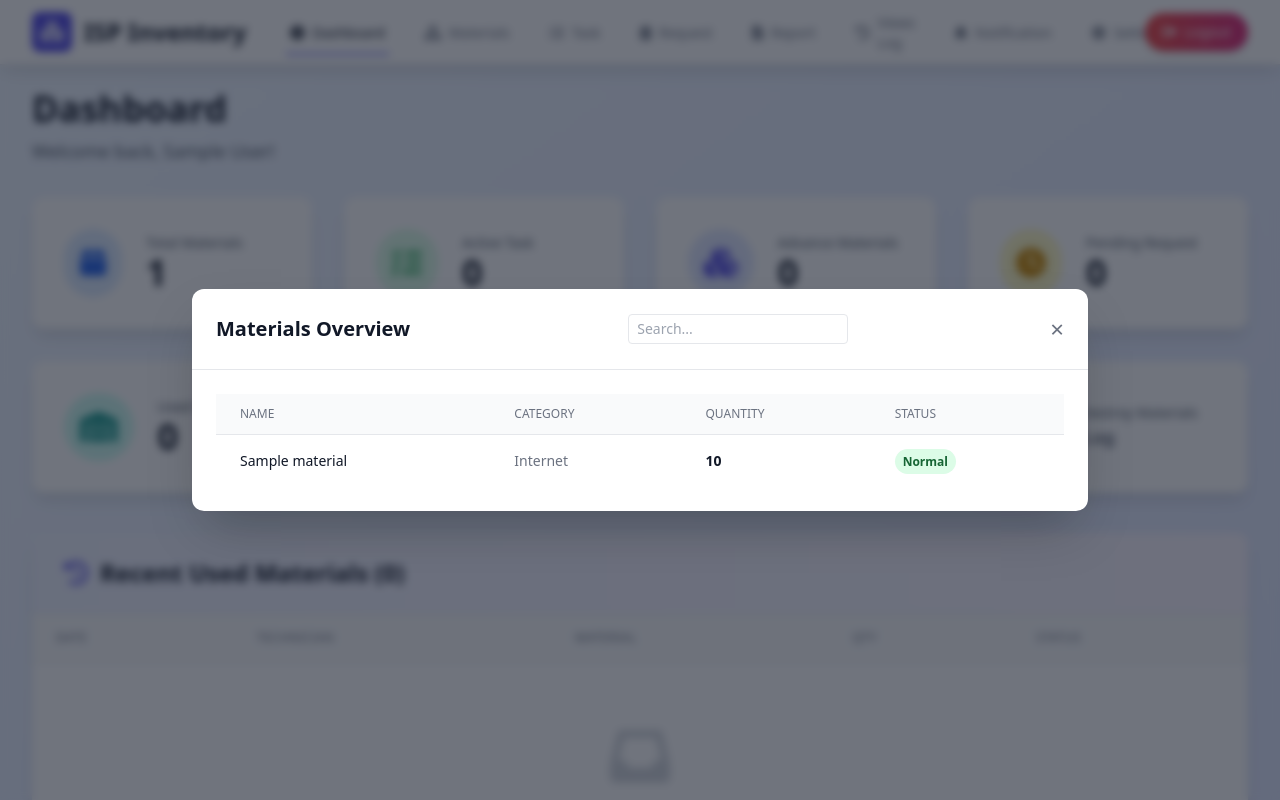
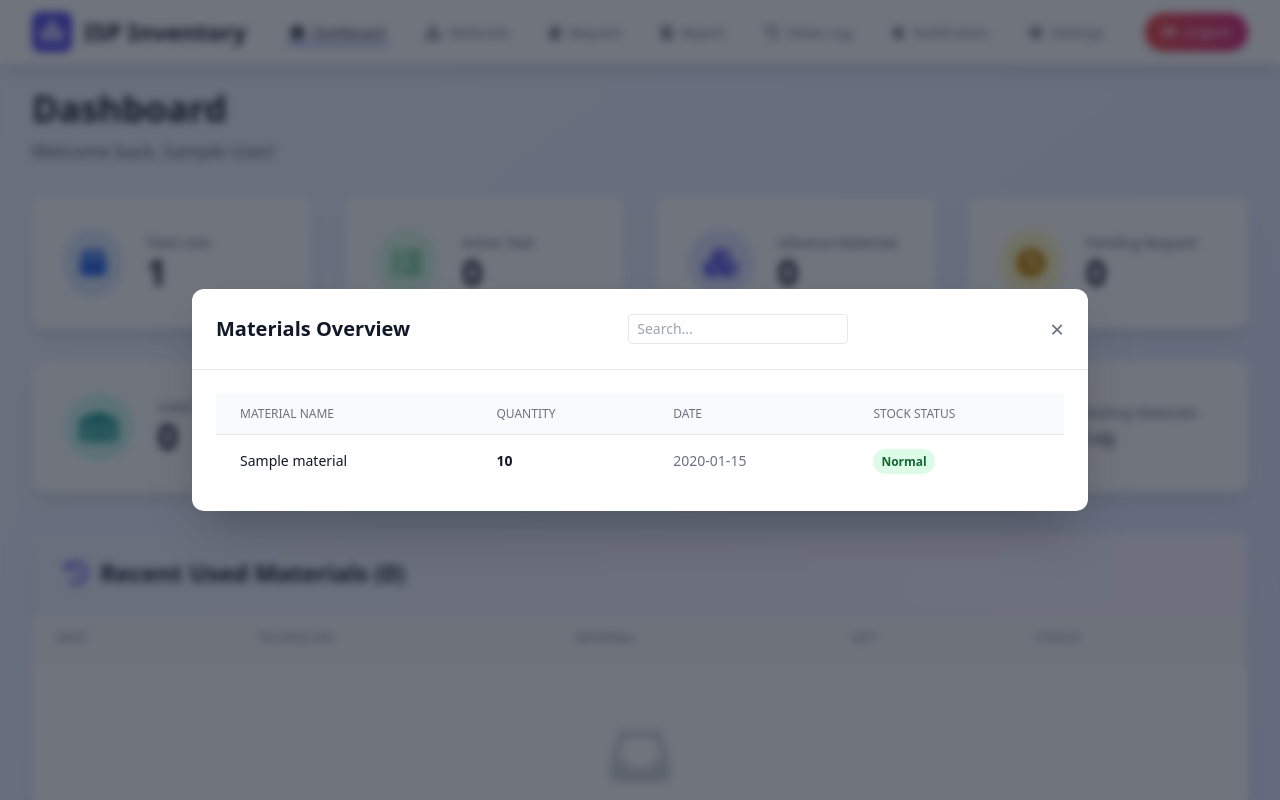
Before and after one commit to Mahadinhasan/ISP-inventory, a Django app: page /dashboard/ in a window 1280 px wide, after a click that opens the changed part. Run offline with Django 5.2, Linux system fonts and the light colour scheme; a user stored in the database is signed in; tables that the repository leaves empty hold one stand-in row (values such as "Sample post"); some libraries are stand-ins or nearby versions.

Commit message:
30,01,26V1

```diff
--- a/ibccl/isp_inventory/views.py
+++ b/ibccl/isp_inventory/views.py
@@ -100,12 +100,14 @@ def dashboard(request):
     role = profile.role if profile else 'Technician'
 
     # Role-specific total materials count
+    # Request send by technician materials approved by admin and auto update total materials count unique materials False
     if role == 'Technician':
-        # For Technician: Count of unique materials they have been approved for
+        # For Technician: Count all approved requests with Normal stock status (not unique materials)
         total_materials = MaterialRequest.objects.filter(
             requester=request.user,
-            status='Approved'
-        ).values('material').distinct().count()
+            status='Approved',
+            material__status='Normal'  # Only count materials with Normal stock status
+        ).count()  # Count all approved requests, not distinct materials
     else:
         # For Admin & Storekeeper: Total count of all materials in system
         total_materials = Material.objects.count()
@@ -113,11 +115,25 @@ def dashboard(request):
     active_tasks = Task.objects.filter(status='In Progress').count()
     pending_requests = MaterialRequest.objects.filter(status='Pending').count()
 
-    # Data for dashboard modals
-    all_materials = Material.objects.all().order_by('-added_at')
+    # Data for dashboard modals - Role-specific
     all_tasks = Task.objects.all().order_by('-created_at')
     all_requests = MaterialRequest.objects.all().order_by('-requested_at')
     all_used_materials = UsedMaterial.objects.all().select_related('technician', 'material').order_by('-added_at')
+
+    # Role-specific material data for the materials modal
+    technician_approved_materials = None
+    all_materials = None
+
+    if role == 'Technician':
+        # For Technicians: Get approved MaterialRequest objects with Normal stock status only
+        technician_approved_materials = MaterialRequest.objects.filter(
+            requester=request.user,
+            status='Approved',
+            material__status='Normal'  # Only show materials with Normal stock status
+        ).select_related('material').order_by('-requested_at')
+    else:
+        # For Admin & Storekeeper: Get all materials
+        all_materials = Material.objects.all().order_by('-added_at')
 
     # Technician specific stats
     my_stock_count = 0
@@ -132,11 +148,17 @@ def dashboard(request):
         used_materials_count = UsedMaterial.objects.filter(technician=request.user).count()
         used_material_form = UsedMaterialForm(user=request.user)
 
+    # Admin specific stats
+    total_users = 0
+    if role == 'Admin':
+        total_users = User.objects.count()
+
     return render(request, 'inventory/dashboard.html', {
         'total_materials': total_materials,
         'active_tasks': active_tasks,
         'pending_requests': pending_requests,
         'all_materials': all_materials,
+        'technician_approved_materials': technician_approved_materials,
         'all_tasks': all_tasks,
         'all_requests': all_requests,
         'all_used_materials': all_used_materials,
@@ -145,6 +167,7 @@ def dashboard(request):
         'my_stock_count': my_stock_count,
         'used_materials_count': used_materials_count,
         'used_material_form': used_material_form,
+        'total_users': total_users,
     })
 
 
@@ -152,6 +175,10 @@ def dashboard(request):
 def materials_view(request):
     # Base queryset
     materials = Material.objects.all()
+    # Materials count normal/Low stock/Out of stock
+    total_normal_stock = Material.objects.filter(status='Normal').count()
+    total_low_stock = Material.objects.filter(status='Low Stock').count()
+    total_out_of_stock = Material.objects.filter(status='Out of Stock').count()
 
     # Ensure a UserProfile exists and read role
     profile = ensure_userprofile(request.user)
@@ -238,6 +265,7 @@ def materials_view(request):
 
         # Add/edit material
         # Material model duplicate name not allowed massages show
+
         instance = None
         if material_id and material_id != 'undefined' and material_id.isdigit():
             instance = get_object_or_404(Material, id=material_id)
@@ -270,6 +298,9 @@ def materials_view(request):
     form = MaterialForm(user=request.user)
     context = {
         'category': category,
+        'total_normal_stock': total_normal_stock,
+        'total_low_stock': total_low_stock,
+        'total_out_of_stock': total_out_of_stock,
         'stock_status': stock_status,
         'materials': materials,
         'form': form,
@@ -368,6 +399,10 @@ def tasks_view(request):
 @login_required
 def requests_view(request):
     requests = MaterialRequest.objects.all().order_by('-requested_at')
+    #Request count approved/pending/reject
+    approved_count = requests.filter(status='Approved').count()
+    pending_count = requests.filter(status='Pending').count()
+    reject_count = requests.filter(status='Rejected').count()
 
     profile = ensure_userprofile(request.user)
     role = profile.role if profile else 'Technician'
--- a/ibccl/templates/inventory/base.html
+++ b/ibccl/templates/inventory/base.html
@@ -65,10 +65,12 @@
                         </a>
                         {% endif %}
                         <!--Task-->
+                        {% if user.userprofile.role != 'Admin' and user.userprofile.role != 'Storekeeper' %}
                         <a href="{% url 'tasks' %}"
                             class="nav-link border-transparent text-gray-500 hover:border-gray-300 hover:text-gray-700 inline-flex items-center px-1 pt-1 border-b-2 text-sm font-medium">
                             <i class="fas fa-tasks mr-2"></i>Task
                         </a>
+                        {% endif %}
                         <!--Request-->
                         <a href="{% url 'requests' %}"
                             class="nav-link border-transparent text-gray-500 hover:border-gray-300 hover:text-gray-700 inline-flex items-center px-1 pt-1 border-b-2 text-sm font-medium">
@@ -89,7 +91,7 @@
                             class="nav-link border-transparent text-gray-500 hover:border-gray-300 hover:text-gray-700 inline-flex items-center px-1 pt-1 border-b-2 text-sm font-medium">
                             <i class="fas fa-bell mr-2"></i>Notification
                         </a>
-                        {% if user.userprofile.role != 'Technician' %}
+                        {% if user.userprofile.role != 'Technician' and user.userprofile.role != 'Storekeeper' %}
                         {% if user.is_superuser %}
                         <!--Settings (Admin only)-->
                         <a href="{% url 'settings' %}"
@@ -133,8 +135,10 @@
                 <a href="{% url 'materials' %}"
                     class="block pl-3 pr-4 py-2 border-l-4 border-transparent text-base font-medium text-gray-600 hover:bg-gray-50 hover:border-gray-300 hover:text-gray-800">Materials</a>
                 {% endif %}
+                {% if user.userprofile.role != 'Admin' and user.userprofile.role != 'Storekeeper' %}
                 <a href="{% url 'tasks' %}"
                     class="block pl-3 pr-4 py-2 border-l-4 border-transparent text-base font-medium text-gray-600 hover:bg-gray-50 hover:border-gray-300 hover:text-gray-800">Task</a>
+                {% endif %}
                 <a href="{% url 'requests' %}"
                     class="block pl-3 pr-4 py-2 border-l-4 border-transparent text-base font-medium text-gray-600 hover:bg-gray-50 hover:border-gray-300 hover:text-gray-800">Request</a>
                 <a href="{% url 'reports' %}"
@@ -144,7 +148,7 @@
                     Log</a>
                 <a href="#"
                     class="block pl-3 pr-4 py-2 border-l-4 border-transparent text-base font-medium text-gray-600 hover:bg-gray-50 hover:border-gray-300 hover:text-gray-800">Notification</a>
-                {% if user.userprofile.role != 'Technician' %}
+                {% if user.userprofile.role != 'Technician' and user.userprofile.role != 'Storekeeper' %}
                 {% if user.is_superuser %}
                 <a href="{% url 'settings' %}"
                     class="block pl-3 pr-4 py-2 border-l-4 border-transparent text-base font-medium text-gray-600 hover:bg-gray-50 hover:border-gray-300 hover:text-gray-800">Settings</a>
--- a/ibccl/templates/inventory/dashboard.html
+++ b/ibccl/templates/inventory/dashboard.html
@@ -9,6 +9,7 @@
 
     <div class="grid grid-cols-1 md:grid-cols-2 lg:grid-cols-4 gap-8 mb-10">
         <!-- 1. Total Materials Card -->
+        {% if user.userprofile.role != 'Admin' %}
         <div onclick="document.getElementById('materialsModal').classList.remove('hidden')"
             class="bg-white rounded-xl shadow-lg p-8 card-hover cursor-pointer transform transition hover:scale-105 active:scale-95">
             <div class="flex items-center">
@@ -21,8 +22,24 @@
                 </div>
             </div>
         </div>
-
-        <!-- 2. Active Task Card -->
+        {% endif %}
+        <!-- 2. Total User Card -->
+        {% if user.userprofile.role == 'Admin' %}
+        <div onclick="document.getElementById('materialsModal').classList.remove('hidden')"
+            class="bg-white rounded-xl shadow-lg p-8 card-hover cursor-pointer transform transition hover:scale-105 active:scale-95">
+            <div class="flex items-center">
+                <div class="p-4 bg-blue-100 rounded-full">
+                    <i class="fas fa-box text-3xl text-blue-600"></i>
+                </div>
+                <div class="ml-6">
+                    <p class="text-sm font-medium text-gray-600">Total User</p>
+                    <p class="text-4xl font-bold text-gray-900">{{ total_users }}</p>
+                </div>
+            </div>
+        </div>
+        {% endif %}
+        <!-- 3. Active Task Card -->
+        {% if user.userprofile.role != 'Storekeeper' %}
         <div onclick="document.getElementById('tasksModal').classList.remove('hidden')"
             class="bg-white rounded-xl shadow-lg p-8 card-hover cursor-pointer transform transition hover:scale-105 active:scale-95">
             <div class="flex items-center">
@@ -35,8 +52,9 @@
                 </div>
             </div>
         </div>
-
-        <!-- 3. Advance Materials Card (Technician Stock) -->
+        {% endif %}
+        <!-- 4. Advance Materials Card (Technician Stock) -->
+        <!--Advance materials request send by technician-->
         <div onclick="document.getElementById('advanceMaterialsModal').classList.remove('hidden')"
             class="bg-white rounded-xl shadow-lg p-8 card-hover cursor-pointer transform transition hover:scale-105 active:scale-95">
             <div class="flex items-center">
@@ -49,8 +67,7 @@
                 </div>
             </div>
         </div>
-
-        <!-- 4. Pending Request Card -->
+        <!-- 5. Pending Request Card -->
         <div onclick="document.getElementById('requestsModal').classList.remove('hidden')"
             class="bg-white rounded-xl shadow-lg p-8 card-hover cursor-pointer transform transition hover:scale-105 active:scale-95">
             <div class="flex items-center">
@@ -64,7 +81,7 @@
             </div>
         </div>
 
-        <!-- 5. Used Materials Card -->
+        <!-- 6. Used Materials Card -->
         <div onclick="document.getElementById('usedModelsModal').classList.remove('hidden')"
             class="bg-white rounded-xl shadow-lg p-8 card-hover cursor-pointer transform transition hover:scale-105 active:scale-95">
             <div class="flex items-center">
@@ -78,7 +95,7 @@
             </div>
         </div>
 
-        <!-- 6. Reports Card -->
+        <!-- 7. Reports Card -->
         <div data-redirect="{% url 'reports' %}"
             class="bg-white rounded-xl shadow-lg p-8 card-hover cursor-pointer transform transition hover:scale-105 active:scale-95">
             <div class="flex items-center">
@@ -92,7 +109,7 @@
             </div>
         </div>
 
-        <!-- 7. Internal Communication Card -->
+        <!-- 8. Internal Communication Card -->
         <div onclick="document.getElementById('internalCommModal').classList.remove('hidden')"
             class="bg-white rounded-xl shadow-lg p-8 card-hover cursor-pointer transform transition hover:scale-105 active:scale-95">
             <div class="flex items-center">
@@ -106,7 +123,7 @@
             </div>
         </div>
 
-        <!-- 8. Destroy Materials Card -->
+        <!-- 9. Destroy Materials Card -->
         <div onclick="document.getElementById('destroyMaterialsModal').classList.remove('hidden')"
             class="bg-white rounded-xl shadow-lg p-8 card-hover cursor-pointer transform transition hover:scale-105 active:scale-95">
             <div class="flex items-center">
@@ -122,13 +139,20 @@
     </div>
     <!-- Modals -->
 
+
     <!-- Materials Modal -->
     <div id="materialsModal"
         class="fixed inset-0 bg-gray-900 bg-opacity-60 hidden flex items-center justify-center z-50 backdrop-blur-sm"
         onclick="if(event.target === this) this.classList.add('hidden')">
         <div class="bg-white rounded-xl shadow-2xl w-full max-w-4xl max-h-[80vh] flex flex-col m-4">
             <div class="p-6 border-b flex justify-between items-center">
-                <h3 class="text-xl font-bold text-gray-900">Materials Overview</h3>
+                <h3 class="text-xl font-bold text-gray-900">
+                    {% if user.userprofile.role == 'Technician' %}
+                    My Approved Materials
+                    {% else %}
+                    Materials Overview
+                    {% endif %}
+                </h3>
                 <input type="text" placeholder="Search..." onkeyup="filterTable(this, 'materialsTable')"
                     class="border rounded px-2 py-1 ml-4 text-sm focus:ring-indigo-500 focus:border-indigo-500">
                 <button onclick="document.getElementById('materialsModal').classList.add('hidden')"
@@ -138,18 +162,44 @@
                 <table id="materialsTable" class="min-w-full divide-y divide-gray-200">
                     <thead class="bg-gray-50">
                         <tr>
-                            <th class="px-6 py-3 text-left text-xs font-medium text-gray-500 uppercase">Name</th>
-                            <th class="px-6 py-3 text-left text-xs font-medium text-gray-500 uppercase">Category</th>
+                            <th class="px-6 py-3 text-left text-xs font-medium text-gray-500 uppercase">Material Name
+                            </th>
                             <th class="px-6 py-3 text-left text-xs font-medium text-gray-500 uppercase">Quantity</th>
-                            <th class="px-6 py-3 text-left text-xs font-medium text-gray-500 uppercase">Status</th>
+                            <th class="px-6 py-3 text-left text-xs font-medium text-gray-500 uppercase">Date</th>
+                            <th class="px-6 py-3 text-left text-xs font-medium text-gray-500 uppercase">Stock Status
+                            </th>
                         </tr>
                     </thead>
                     <tbody class="divide-y divide-gray-200">
+                        {% if user.userprofile.role == 'Technician' %}
+                        {% for req in technician_approved_materials %}
+                        <tr>
+                            <td class="px-6 py-4 text-sm font-medium text-gray-900">{{ req.material.name }}</td>
+                            <td class="px-6 py-4 text-sm text-gray-900 font-bold">{{ req.quantity }}</td>
+                            <td class="px-6 py-4 text-sm text-gray-500">{{ req.requested_at|date:"Y-m-d" }}</td>
+                            <td class="px-6 py-4 text-sm">
+                                <span class="px-2 py-1 rounded-full text-xs font-semibold
+                                        {% if req.material.status == 'Normal' %}bg-green-100 text-green-800
+                                        {% elif req.material.status == 'Low Stock' %}bg-yellow-100 text-yellow-800
+                                        {% else %}bg-red-100 text-red-800{% endif %}">
+                                    {{ req.material.status }}
+                                </span>
+                            </td>
+                        </tr>
+                        {% empty %}
+                        <tr>
+                            <td colspan="4" class="px-6 py-8 text-center text-gray-500">
+                                <i class="fas fa-inbox text-4xl mb-2 text-gray-300"></i><br>
+                                No approved materials yet
+                            </td>
+                        </tr>
+                        {% endfor %}
+                        {% else %}
                         {% for mat in all_materials %}
                         <tr>
                             <td class="px-6 py-4 text-sm font-medium text-gray-900">{{ mat.name }}</td>
-                            <td class="px-6 py-4 text-sm text-gray-500">{{ mat.category }}</td>
-                            <td class="px-6 py-4 text-sm text-gray-900 font-bold">{{ mat.quantity}}</td>
+                            <td class="px-6 py-4 text-sm text-gray-900 font-bold">{{ mat.quantity }}</td>
+                            <td class="px-6 py-4 text-sm text-gray-500">{{ mat.added_at|date:"Y-m-d" }}</td>
                             <td class="px-6 py-4 text-sm">
                                 <span class="px-2 py-1 rounded-full text-xs font-semibold
                                         {% if mat.status == 'Normal' %}bg-green-100 text-green-800
@@ -160,6 +210,7 @@
                             </td>
                         </tr>
                         {% endfor %}
+                        {% endif %}
                     </tbody>
                 </table>
             </div>
@@ -476,10 +527,13 @@
             <thead class="bg-gray-50">
                 <tr>
                     <th class="px-6 py-4 text-left text-xs font-medium text-gray-500 uppercase tracking-wider">Date</th>
-                        <th class="px-6 py-4 text-left text-xs font-medium text-gray-500 uppercase tracking-wider">Technician</th>
-                        <th class="px-6 py-4 text-left text-xs font-medium text-gray-500 uppercase tracking-wider">Material</th>
+                    <th class="px-6 py-4 text-left text-xs font-medium text-gray-500 uppercase tracking-wider">
+                        Technician</th>
+                    <th class="px-6 py-4 text-left text-xs font-medium text-gray-500 uppercase tracking-wider">Material
+                    </th>
                     <th class="px-6 py-4 text-left text-xs font-medium text-gray-500 uppercase tracking-wider">Qty</th>
-                        <th class="px-6 py-4 text-left text-xs font-medium text-gray-500 uppercase tracking-wider">Status</th>
+                    <th class="px-6 py-4 text-left text-xs font-medium text-gray-500 uppercase tracking-wider">Status
+                    </th>
                 </tr>
             </thead>
             <tbody class="bg-white divide-y divide-gray-200">
--- a/ibccl/templates/inventory/requests.html
+++ b/ibccl/templates/inventory/requests.html
@@ -8,6 +8,7 @@
             <h1 class="text-4xl font-bold text-gray-900">Material Requests</h1>
             <p class="text-gray-600">Manage technician material requests</p>
         </div>
+
         <div class="flex gap-2">
             <form method="get" class="flex items-center">
                 <input type="text" name="search" placeholder="Search..." value="{{ request.GET.search }}"
@@ -25,7 +26,6 @@
             {% endif %}
         </div>
     </div>
-
     <div class="bg-white rounded-xl shadow-lg overflow-hidden border border-gray-100">
         <table class="min-w-full divide-y divide-gray-200">
             <thead class="bg-gray-50">
```
Also changed, not shown: ibccl/templates/inventory/materials.html (+8 -0 lines). Lines whose indentation alone changed are shown as unchanged.
